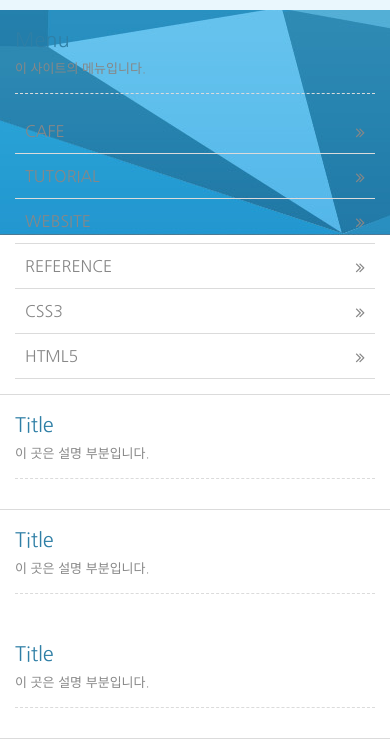
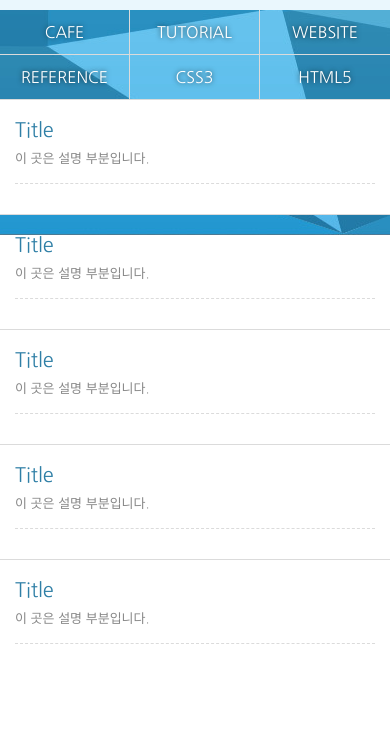
Before and after one commit to imcodding/web-reactive, a plain HTML site: page web/index.html in a window 390 px wide. Shown: the part 92-843 px from the top of the page. Drawn offline with Linux system fonts and the light colour scheme; files that its build step writes are made by us from their sources; a web font is replaced by a local one.

Commit message:
헤더 반응형

```diff
--- a/web/css/style.css
+++ b/web/css/style.css
@@ -194,6 +194,18 @@ body {background: url(../img/header_bg.jpg) repeat-x center top;}
 
     .nav > div li {width: 50%;}
     .nav > div:last-child li {width: 50%;}
+
+    .column.col1 .col_tit {display: none;}
+    .column.col1 .col_desc {display: none;}
+    .column.col1 .menu li a i {display: none;}
+    .column.col1 {padding: 0; border-bottom: 0;}
+    .column.col1 .menu ul {overflow: hidden;}
+    .column.col1 .menu li {float: left; width: 33.3333%; border-right: 1px solid #dbdbdb; text-align: center; box-sizing: border-box;}
+    .column.col1 .menu li:nth-child(3n) {border-right: 0;}
+    .column.col1 .menu li a {color: #fff; text-shadow: 0 0 5px rgba(0,0,0,0.7);}
+    .column.col1 .menu li a:hover { box-shadow: none; background: rgba(36,130,174,0.3);}
+    .column.col2 {background: #fff;}
+    .column.col4 {border-top: 1px solid #dbdbdb;}
 }
 
 /* 화면 너비 0 ~ 480px */
```
